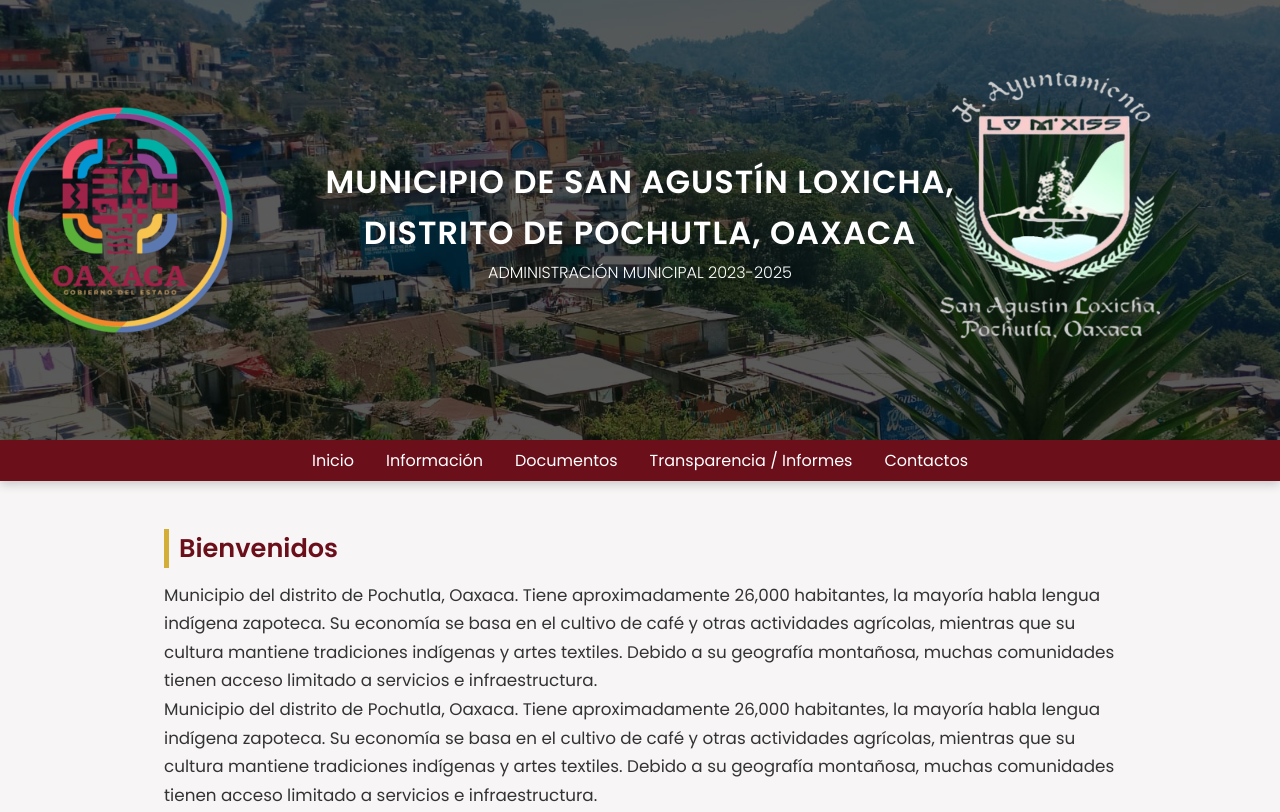
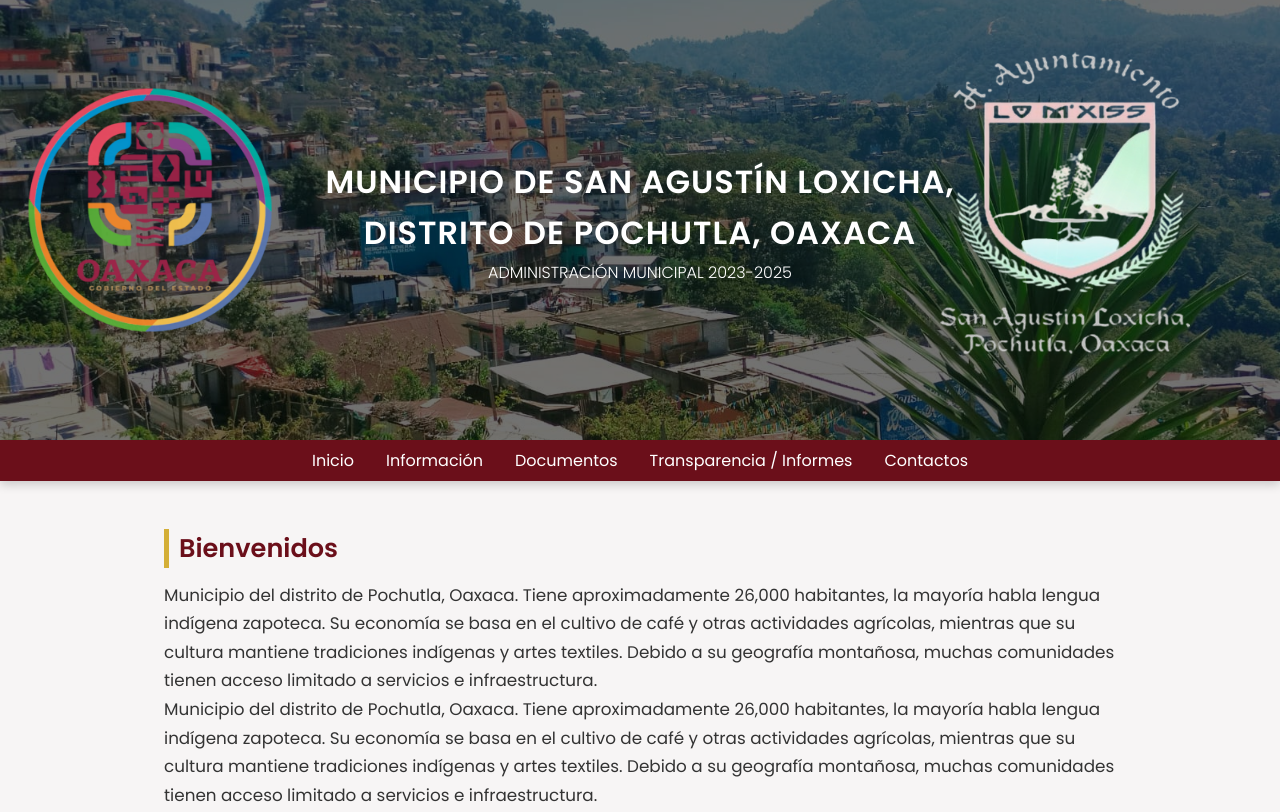
Before and after one commit to Gregorio012/San_Agustin_Loxicha, a plain HTML site: page index.html in a window 1280 px wide. Shown: the top 812 px of the page. Drawn offline with Linux system fonts and the light colour scheme.

```diff
--- a/style.css
+++ b/style.css
@@ -42,39 +42,83 @@
   background: url("fondo.jpeg") no-repeat center/cover;
 }
 
-/* Encabezado fondo */
+/* Overlay oscuro para mejorar legibilidad del texto */
 header .overlay {
   position: absolute;
   top: 0;
   left: 0;
   width: 100%;
   height: 100%;
-  background: rgba(0, 0, 0, 0.642);
+  background: rgba(0, 0, 0, 0.55);
   z-index: 0;
 }
 
-/* Contenido sobre el encabezado */
+/* Contenido del header (texto) */
 .header-content {
   position: relative;
-  z-index: 5;
+  z-index: 2;
+  animation: fadeInDown 1s ease;
 }
 
-/* Escudo Mixistlan logo2.png */
+/* Texto */
+header h1 {
+  font-size: 2.5rem;
+  letter-spacing: 1px;
+  margin: 0.2rem 0;
+}
+
+header p {
+  font-weight: 300;
+  margin: 0;
+}
+
+/* Escudo izquierda */
+header .escudo2 {
+  position: absolute;
+  top: -80px;
+  left: -310px;
+  width: 270px;
+  z-index: 3;
+  opacity: 0.95;
+}
+
+/* Escudo derecha */
 header .escudo {
   position: absolute;
-  top: 70px;
-  right: 120px;
-  width: 220px;
-  z-index: 6;
+  top: 50px;
+  right: 90px;
+  width: 250px;
+  z-index: 3;
+  opacity: 0.95;
 }
 
-/* Escudo izquierda Oaxaca escudo.png*/
-header .escudo2 {
-  position: absolute;
-  top: -60px;
-  left: -330px;
-  width: 250px;
-  z-index: 2;
+/* ====== RESPONSIVO ====== */
+@media (max-width: 900px) {
+  header h1 {
+    font-size: 2rem;
+  }
+  header .escudo, header .escudo2 {
+    width: 160px;
+  }
+}
+
+@media (max-width: 600px) {
+  header {
+    height: 50vh;
+  }
+
+  header h1 {
+    font-size: 1.5rem;
+  }
+
+  header p {
+    font-size: 0.9rem;
+  }
+
+  header .escudo, header .escudo2 {
+    width: 120px;
+    top: 10px;
+  }
 }
 
 /* Títulos */
```
